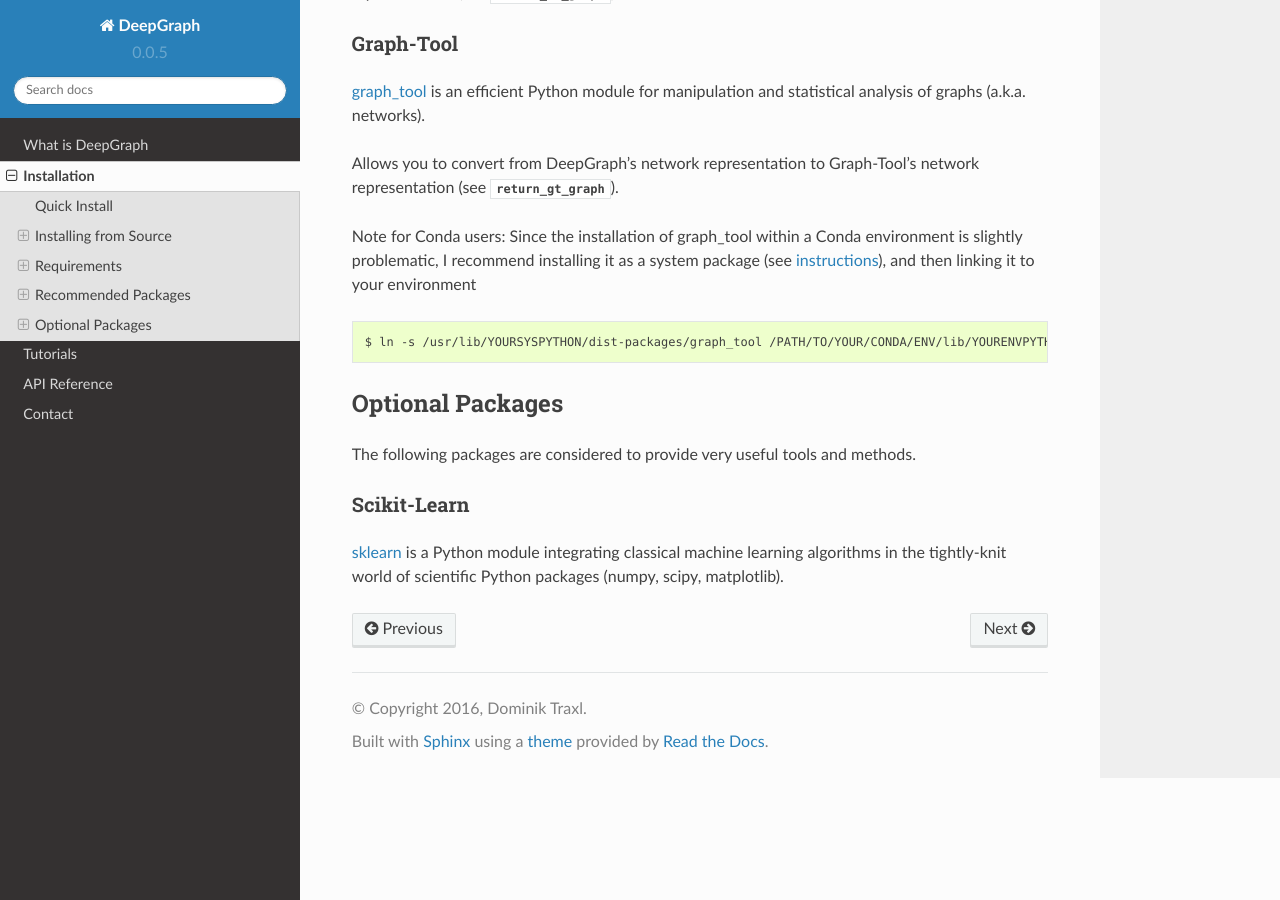
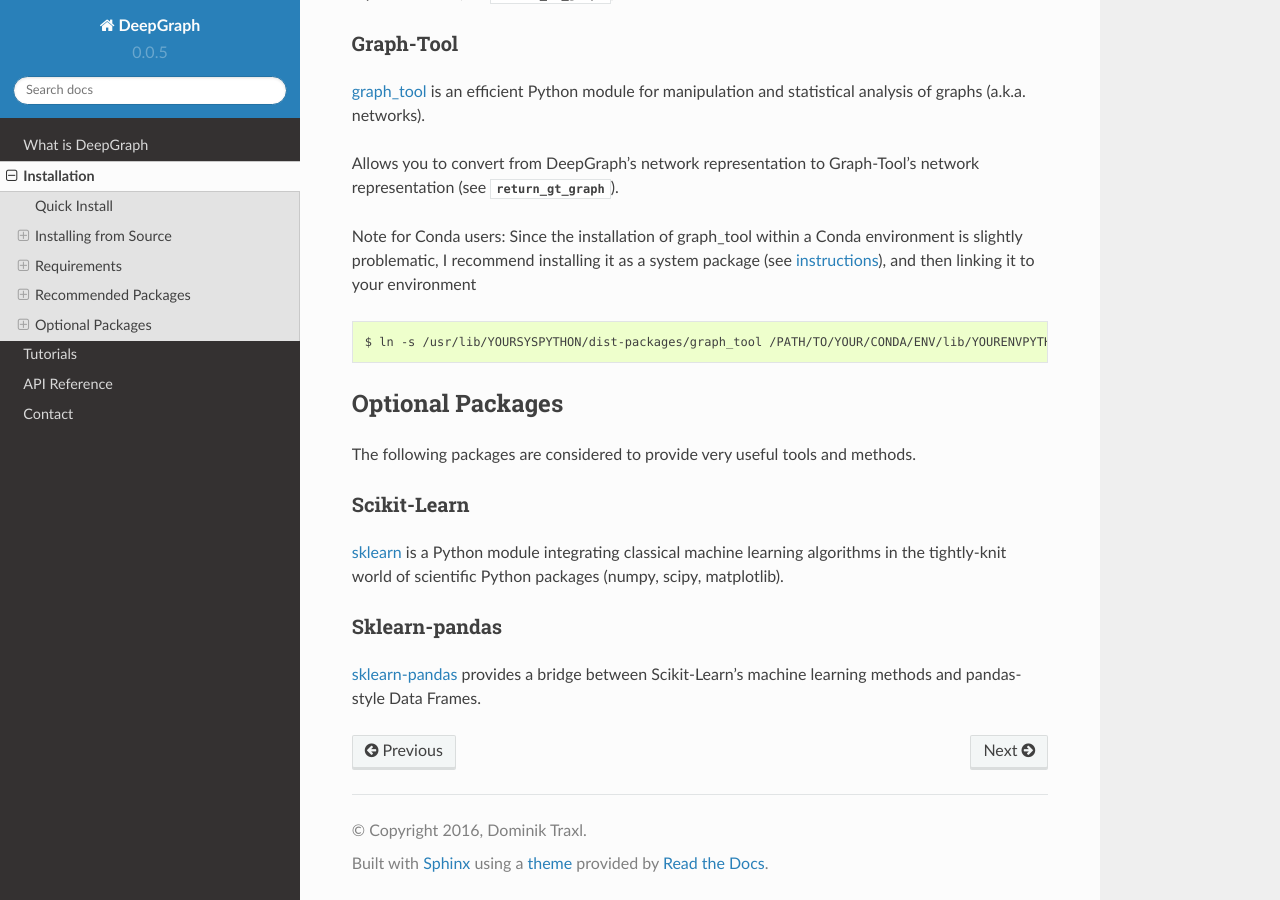
Before and after one commit to deepgraph/deepgraph, a Sphinx documentation site: the page built from doc/source/installation.rst, in a window 1280 px wide and 900 px high, scrolled down 3356 px. Built offline with Sphinx 7.4.7 and the Read the Docs theme 2.0.0, drawn with Linux system fonts in a browser that asks for light colours.

Commit message:
add sklearn-pandas as optional package.

```diff
--- a/doc/source/installation.rst
+++ b/doc/source/installation.rst
@@ -37,6 +37,7 @@
 Alternatively, you can install DeepGraph from source by downloading a source
 archive file (tar.gz or zip). Since DeepGraph is a pure Python package, you
 don't need a compiler to build or install it.
+
 
 Source Archive File
 -------------------
@@ -108,6 +109,7 @@
 `Miniconda <http://conda.pydata.org/miniconda.html>`_), a cross-platform (Linux, Mac
 OS X, Windows) Python distribution for data analytics and scientific computing.
 
+
 Python
 ------
 
@@ -172,6 +174,7 @@
 
 PyTables
 --------
+
 `PyTables <http://www.pytables.org/>`_ is a package for managing hierarchical
 datasets and designed to efficiently and easily cope with extremely large
 amounts of data.
@@ -203,6 +206,7 @@
 Allows you to convert from DeepGraph's network representation to NetworkX's network
 representation (see :py:meth:`return_nx_graph <.return_nx_graph>`).
 
+
 Graph-Tool
 ----------
 
@@ -231,6 +235,14 @@
 
 Scikit-Learn
 ------------
+
 `sklearn <http://scikit-learn.org/stable/>`_ is a Python module integrating
 classical machine learning algorithms in the tightly-knit world of scientific
 Python packages (numpy, scipy, matplotlib).
+
+
+Sklearn-pandas
+--------------
+
+`sklearn-pandas <https://github.com/paulgb/sklearn-pandas>`_ provides a bridge
+between Scikit-Learn's machine learning methods and pandas-style Data Frames.
```
